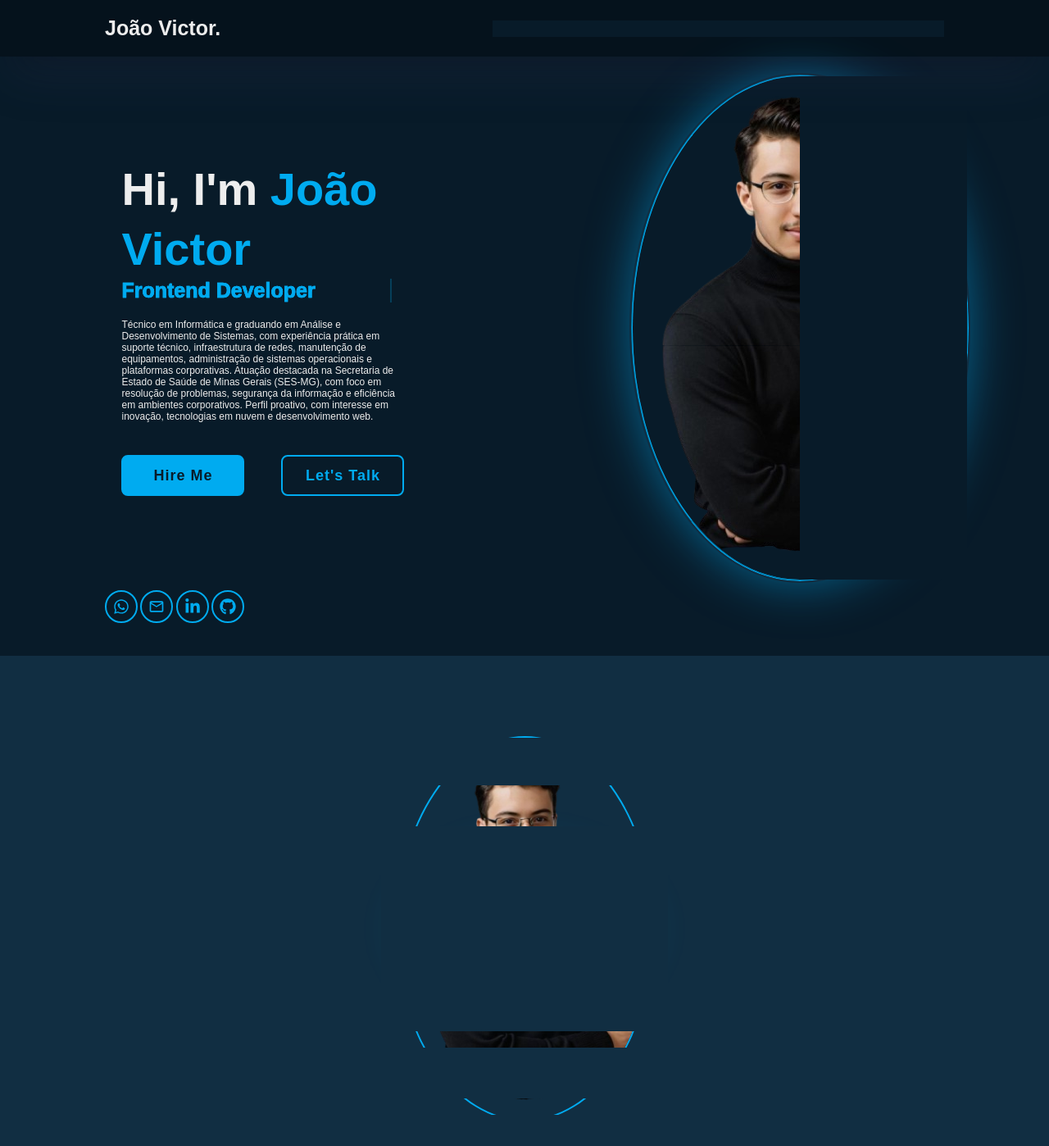
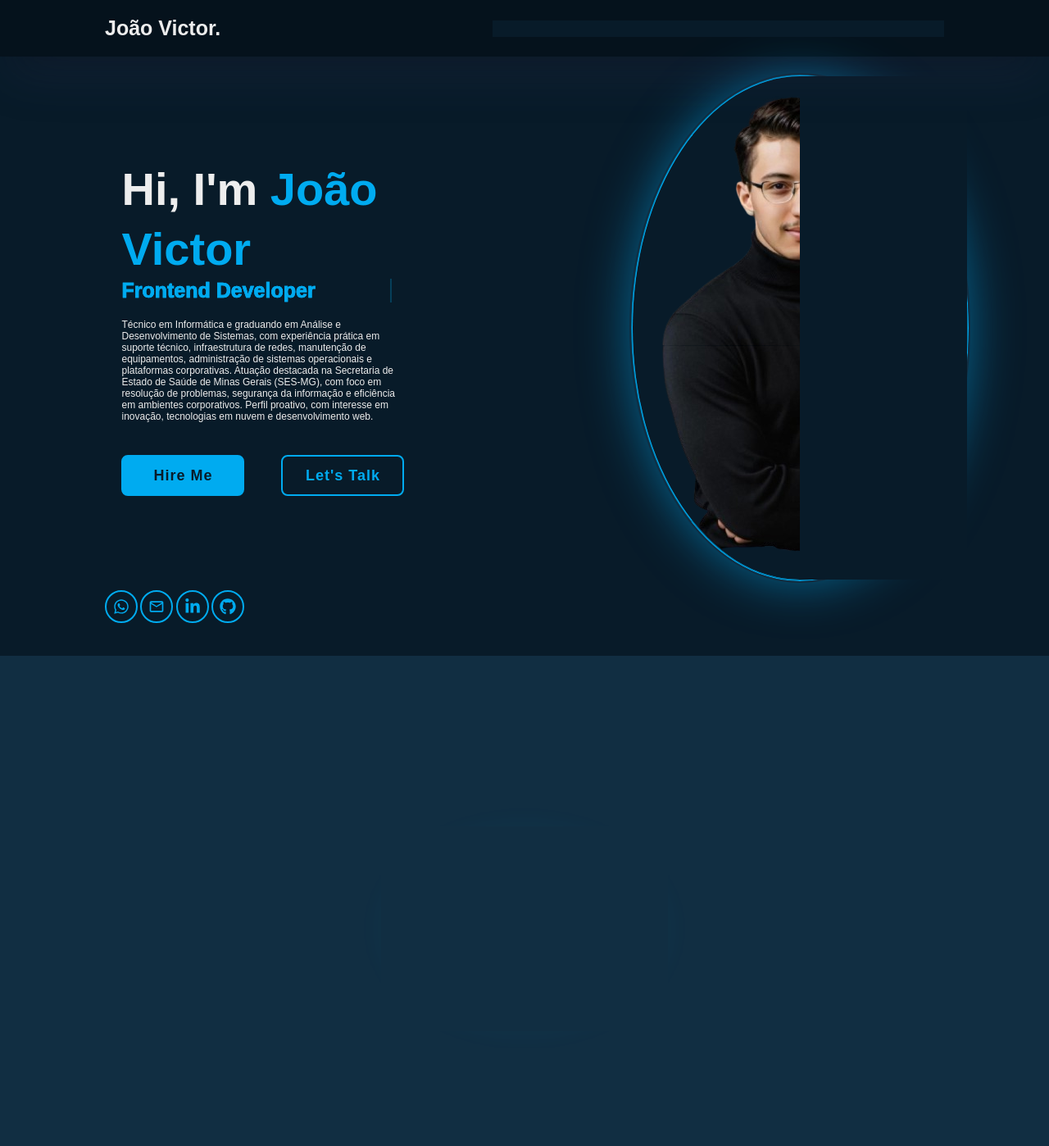
Before and after one commit to ParreirasJuniorWeb/MyPortfolio, a React (Vite) app: page / in a window 1280 px wide. Shown: the top 1398 px of the page at 82% size. Built offline with nearby package versions, Linux system fonts and the light colour scheme; a web font is replaced by a local one.

Commit message:
Atualização arquivo css About.css (aperfeiçoar a nova fotografia acionada no último commit)
Mudança CSS no arquivo de estilização About.css para aperfeiçoar a  nova fotografia adicionada.

```diff
--- a/src/pages/About.css
+++ b/src/pages/About.css
@@ -42,7 +42,7 @@ span {
 }
 
 .about-img img {
-    width: 90%;
+    width: 45%;
     border-radius: 50%;
     border: .2rem solid var(--main-color);
     background-position: center;
```
